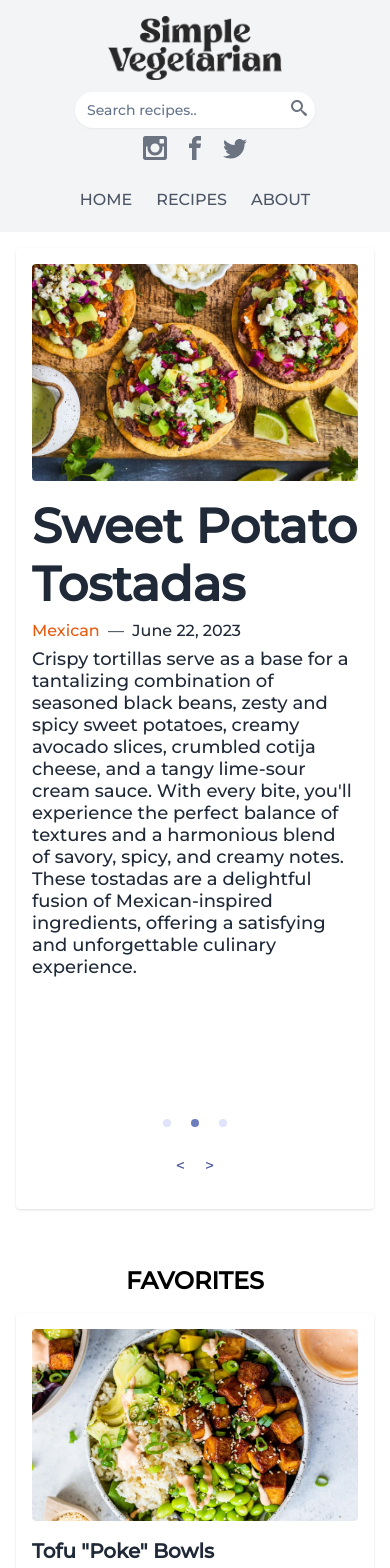
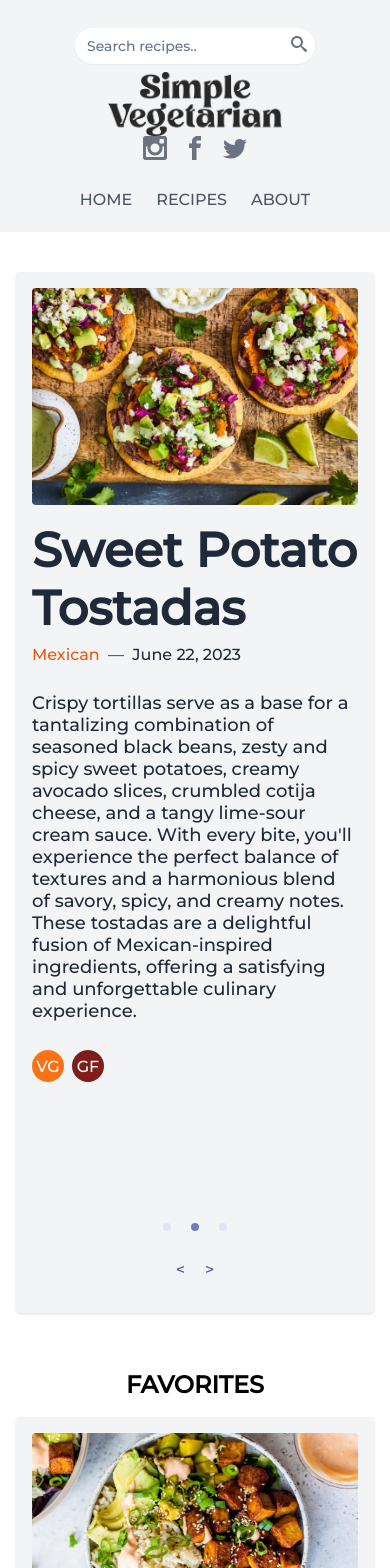
Before and after one commit to ashleyrosespencer/simple-vegetarian, a Next.js app: page / in a window 390 px wide. Shown: the top 1568 px of the page. Built offline with nearby package versions, Linux system fonts and the light colour scheme.

Commit message:
UI updates

```diff
--- a/components/all.js
+++ b/components/all.js
@@ -10,7 +10,7 @@ const AllRecipesPage = () => {
       <h1 className="text-2xl font-bold my-4 flex justify-center py-4">ALL RECIPES</h1>
       <div className="grid grid-cols-1 sm:grid-cols-2 md:grid-cols-3 gap-4">
         {Posts.map(recipe => (
-          <div key={recipe.id} className="bg-white rounded shadow p-4">
+          <div key={recipe.id} className="bg-gray-100 rounded shadow p-4">
             <div className="relative h-48">
               <Image src={recipe.img} alt={recipe.title} layout="fill" objectFit="cover" className="rounded" />
             </div>
--- a/components/favorites.js
+++ b/components/favorites.js
@@ -18,7 +18,7 @@ const AllRecipesPage = () => {
       <h1 className="text-2xl font-bold my-4 flex justify-center">FAVORITES</h1>
       <div className="grid grid-cols-1 sm:grid-cols-2 md:grid-cols-3 gap-4">
         {Posts.map(recipe => (
-          <div key={recipe.id} className="bg-white rounded shadow p-4">
+          <div key={recipe.id} className="bg-gray-100 rounded shadow p-4">
             <div className="relative h-48">
               <Image src={recipe.img} alt={recipe.title} layout="fill" objectFit="cover" className="rounded" />
             </div>
--- a/components/header.js
+++ b/components/header.js
@@ -13,7 +13,7 @@ export default function Header() {
   return (
     <header className="bg-gray-100 py-1">
       <div className="container mx-auto flex flex-col items-center sm:flex-row sm:justify-between text-center py-3 px-5">
-        <div className="md:flex-none w-full sm:w-96 order-2 sm:order-1 flex items-center justify-center py-2 sm:py-0 relative">
+        <div className="flex items-center justify-center py-2 sm:py-0 relative sm:w-96">
           <div className="relative flex items-center">
             <input
               type="text"
@@ -26,10 +26,10 @@ export default function Header() {
             </button>
           </div>
         </div>
-        <div className="shrink w-64 sm:w-auto sm:order-2 flex items-center justify-center">
+        <div className="flex items-center justify-center">
           <img src="/images/logo.png" alt="Logo" className="h-16 sm:h-20" />
         </div>
-        <div className="w-full sm:w-96 order-3 flex justify-center">
+        <div className="flex justify-center sm:w-96">
           <div className="flex gap-4 sm:gap-6">
             <a className="text-2xl cursor-pointer text-gray-500 transition-colors duration-300 hover:text-gray-700"><ImInstagram /></a>
             <a className="text-2xl cursor-pointer text-gray-500 transition-colors duration-300 hover:text-gray-700"><ImFacebook /></a>
--- a/components/new.js
+++ b/components/new.js
@@ -48,7 +48,18 @@ const RecipesSlider = () => {
               {recipe.published || 'Unknown'}
             </span>
           </p>
-          <p className="text-gray-800 mt-2 text-lg">{recipe.description || 'No description available.'}</p>
+          <p className="text-gray-800 mt-2 text-lg py-5">
+            {recipe.description || 'No description available.'}
+          </p>
+          <div className="flex items-center mt-2 text-center md:text-left">
+            <span className="flex items-center justify-center w-8 h-8 bg-orange-500 text-white rounded-full mr-2">
+              VG
+            </span>
+            <span className="flex items-center justify-center w-8 h-8 bg-red-900 text-white rounded-full mr-2">
+              GF
+            </span>
+          </div>
+
         </div>
       </div>
     </div>
@@ -77,8 +88,8 @@ const RecipesSlider = () => {
           </Link>
         </div>
       </div>
-      <h1 className="text-2xl font-bold my-4 flex justify-center hidden md:flex -mt-16">NEW RECIPES</h1>
-      <div className="bg-white rounded shadow p-4">
+      <h1 className="text-2xl font-bold my-2 flex justify-center hidden md:flex -mt-16">NEW RECIPES</h1><br></br>
+      <div className="bg-gray-100 rounded shadow p-4">
         <AliceCarousel
           autoPlay
           autoPlayInterval={3000}
--- a/components/related.js
+++ b/components/related.js
@@ -10,7 +10,7 @@ const RecipePage = () => {
       <h1 className="text-2xl font-bold my-4">Trending Recipes</h1>
       <div className="grid grid-cols-1 sm:grid-cols-2 md:grid-cols-3 gap-4">
         {Posts.map(recipe => (
-          <div key={recipe.id} className="bg-white rounded shadow p-4">
+          <div key={recipe.id} className="bg-gray-100 rounded shadow p-4">
             <div className="relative h-48">
               <Image src={recipe.img} alt={recipe.title} layout="fill" objectFit="cover" className="rounded" />
             </div>
--- a/pages/api/data.js
+++ b/pages/api/data.js
@@ -11,7 +11,8 @@ export default {
             author:{
                 name: "",
                 img: "",
-                designation: ""
+                designation: "",
+            hasVG: true
             }
         },
         {
@@ -25,7 +26,8 @@ export default {
             author:{
                 name: "",
                 img: "",
-                designation: ""
+                designation: "",
+                hasVG: true
             }
         },
         {
@@ -39,7 +41,8 @@ export default {
             author:{
                 name: "",
                 img: "",
-                designation: ""
+                designation: "",
+                hasVG: false
             }
         }
     ],
```
Also changed, not shown: styles/globals.css (line endings or trailing spaces).
